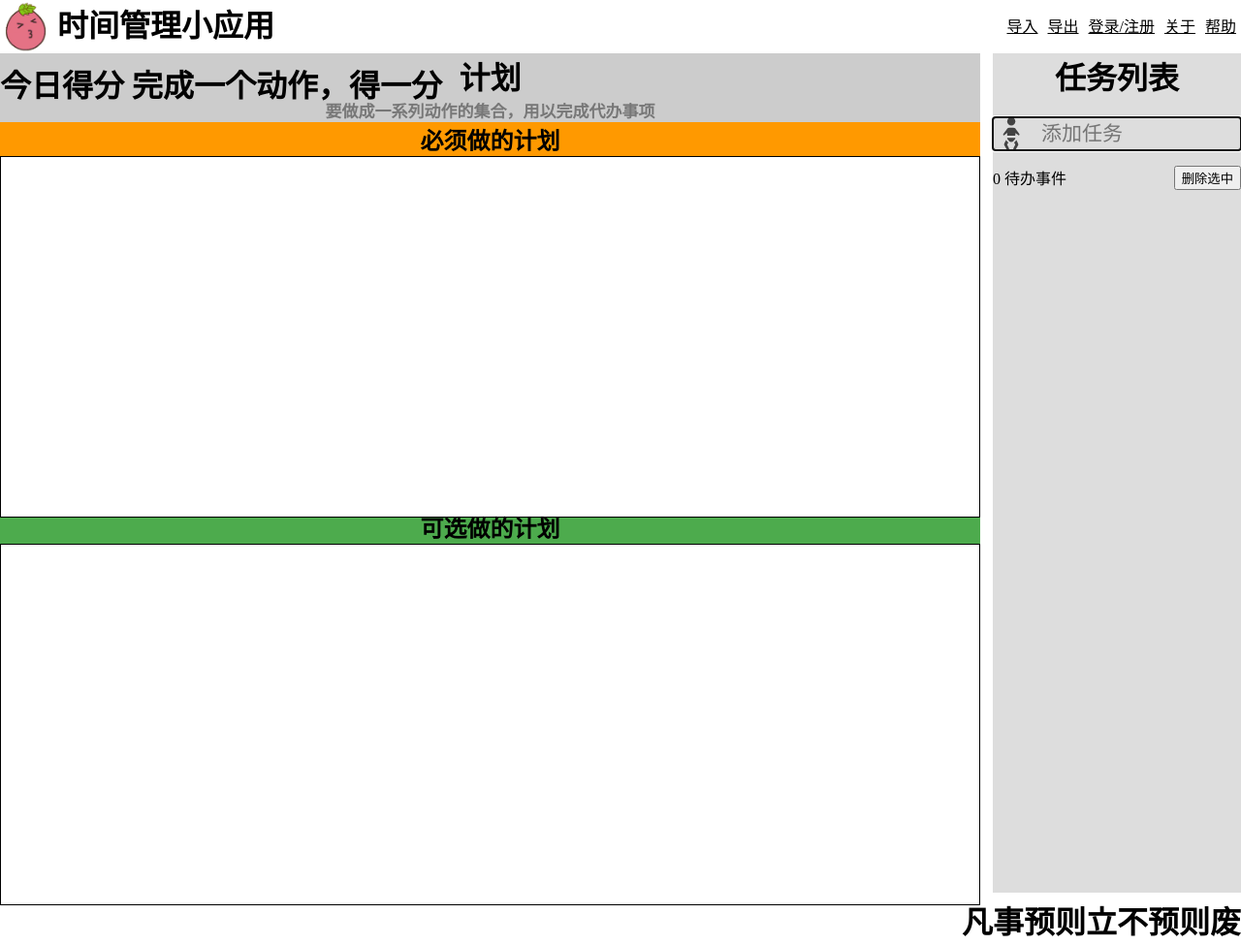
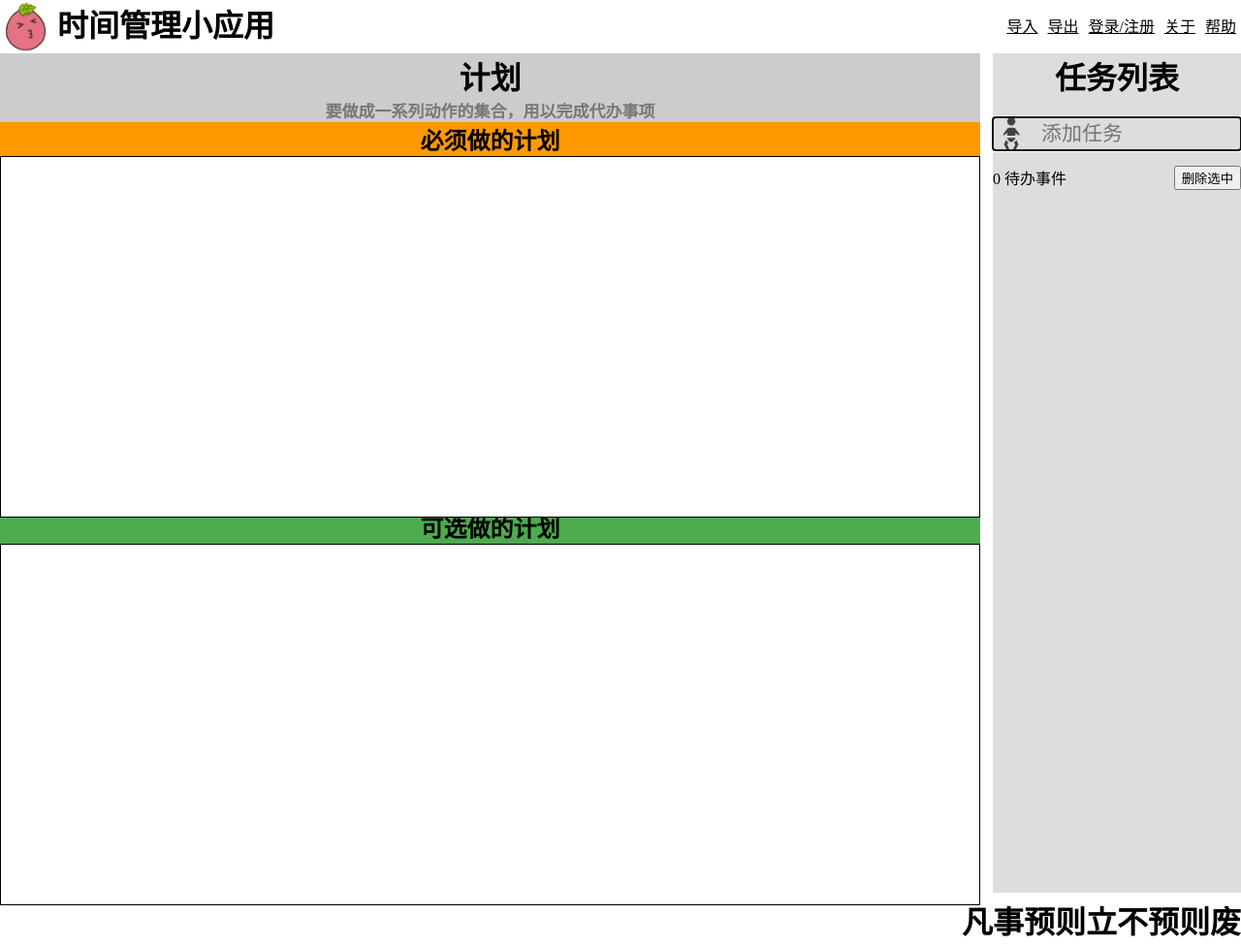
Before and after one commit to laiqun/planAndTask, a plain HTML site: page index.html in a window 1280 px wide. Shown: the top 975 px of the page at 97% size. Drawn offline with Linux system fonts and the light colour scheme.

Commit message:
del the score

```diff
--- a/index.html
+++ b/index.html
@@ -79,9 +79,6 @@
 <div class="header" style="height: 55px;">
 	<img src="./grape.png" style="height: 100%;">
 	<h1 style="display: inline;"><span style="vertical-align:top; padding:17px 0px 17px 0px;line-height: 55px">时间管理小应用</span>
-	</h1>
-	<h1>
-	今日得分  完成一个动作，得一分
 	</h1>
 <div class="userbar">
 	<ul style="margin: 0">
```
